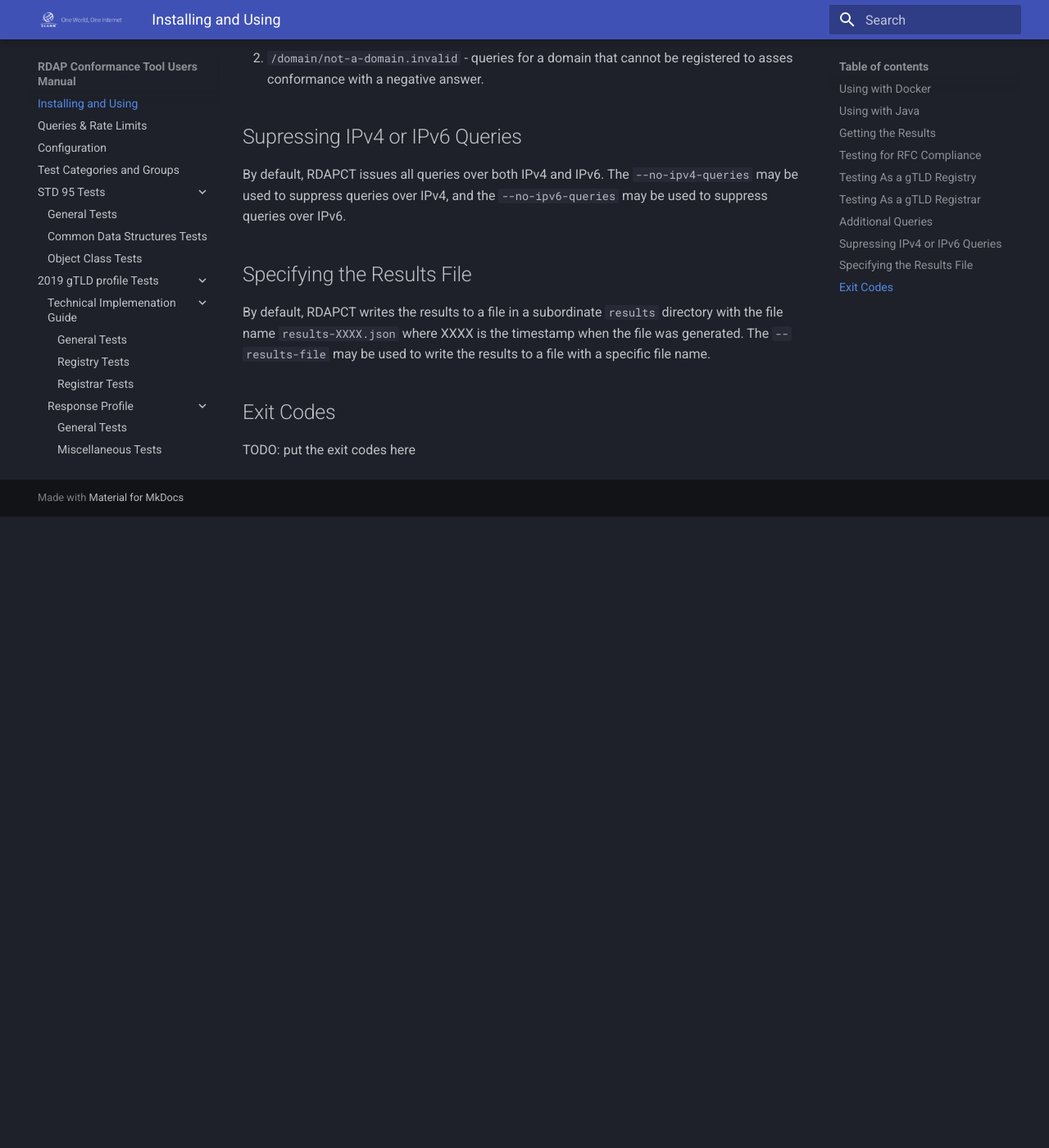
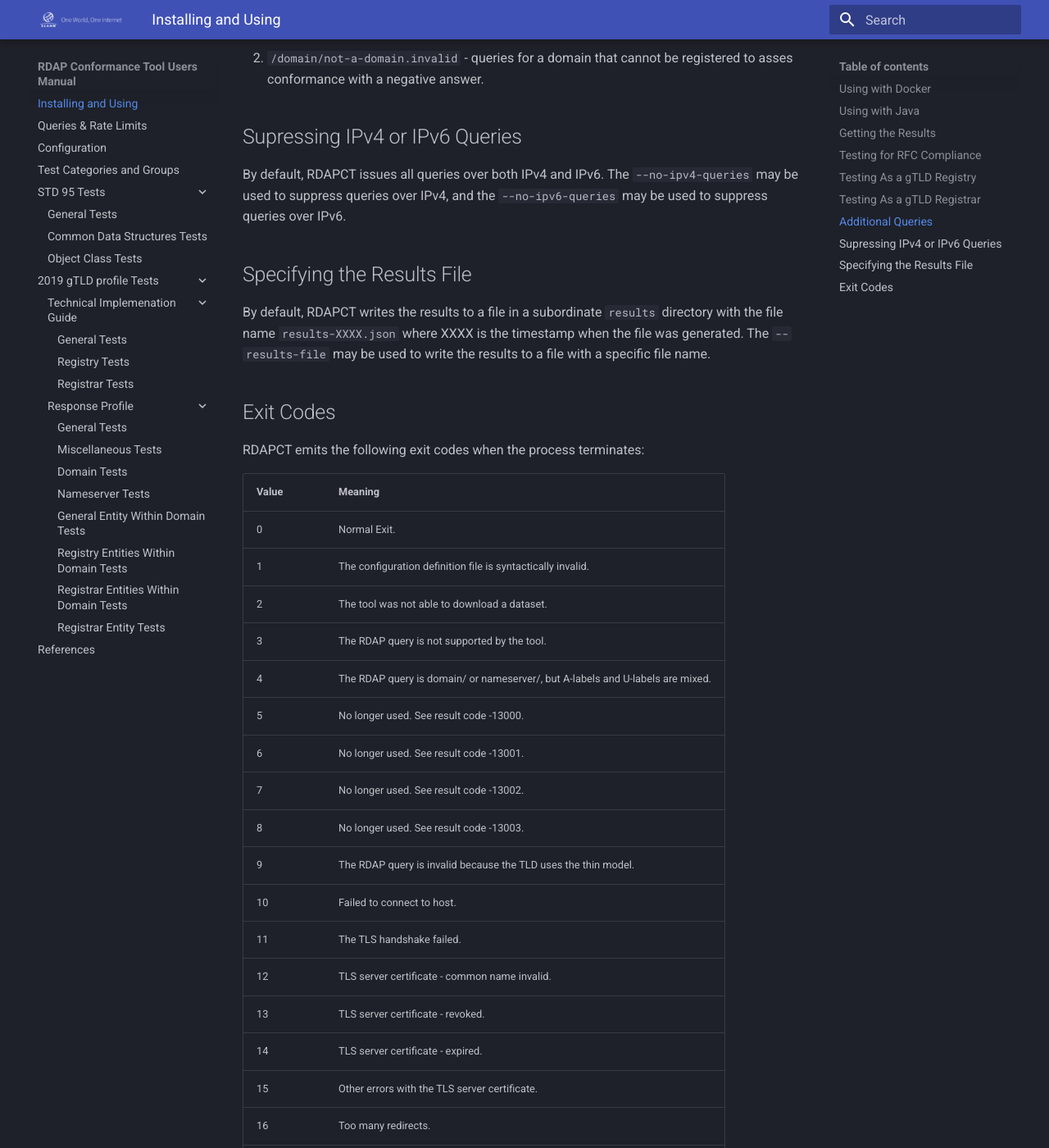
Before and after one commit to icann/rdap-conformance-tool, an MkDocs documentation site: the page built from docs/overview.md, in a window 1280 px wide and 1400 px high, scrolled down 3069 px. Shown: the whole window at 82% size. Built offline with MkDocs 1.6.1 and Material for MkDocs 9.7.7, drawn with Linux system fonts in a browser that asks for light colours; before the commit the page ends 3699 px from its top, so only the background shows below that; some of the changed text lies outside the part shown.

Commit message:
added exit codes

```diff
--- a/docs/overview.md
+++ b/docs/overview.md
@@ -135,4 +135,33 @@
 
 ## Exit Codes
 
-TODO: put the exit codes here
+RDAPCT emits the following exit codes when the process terminates:
+
+| Value | Meaning |
+| ----- | ------- |
+| 0 | Normal Exit. |
+| 1 | The configuration definition file is syntactically invalid. |
+| 2 | The tool was not able to download a dataset. |
+| 3 | The RDAP query is not supported by the tool. |
+| 4 | The RDAP query is domain/<domain name> or nameserver/<nameserver>, but A-labels and U-labels are mixed. |
+| 5 | No longer used. See result code -13000. |
+| 6 | No longer used. See result code -13001. |
+| 7 | No longer used. See result code -13002. |
+| 8 | No longer used. See result code -13003. |
+| 9 | The RDAP query is invalid because the TLD uses the thin model. |
+| 10 | Failed to connect to host. |
+| 11 | The TLS handshake failed. |
+| 12 | TLS server certificate - common name invalid. |
+| 13 | TLS server certificate - revoked. |
+| 14 | TLS server certificate - expired. |
+| 15 | Other errors with the TLS server certificate. |
+| 16 | Too many redirects. |
+| 17 | HTTP errors. |
+| 18 | HTTP/2 errors. |
+| 19 | Failure sending network data. |
+| 20 | Failure in receiving network data. |
+| 21 | Failure in writing result file. |
+| 22 | Failure in reading result file. |
+| 23 | Reserved. |
+| 24 | Reserved. |
+| 25 | Bad user input. |
```
